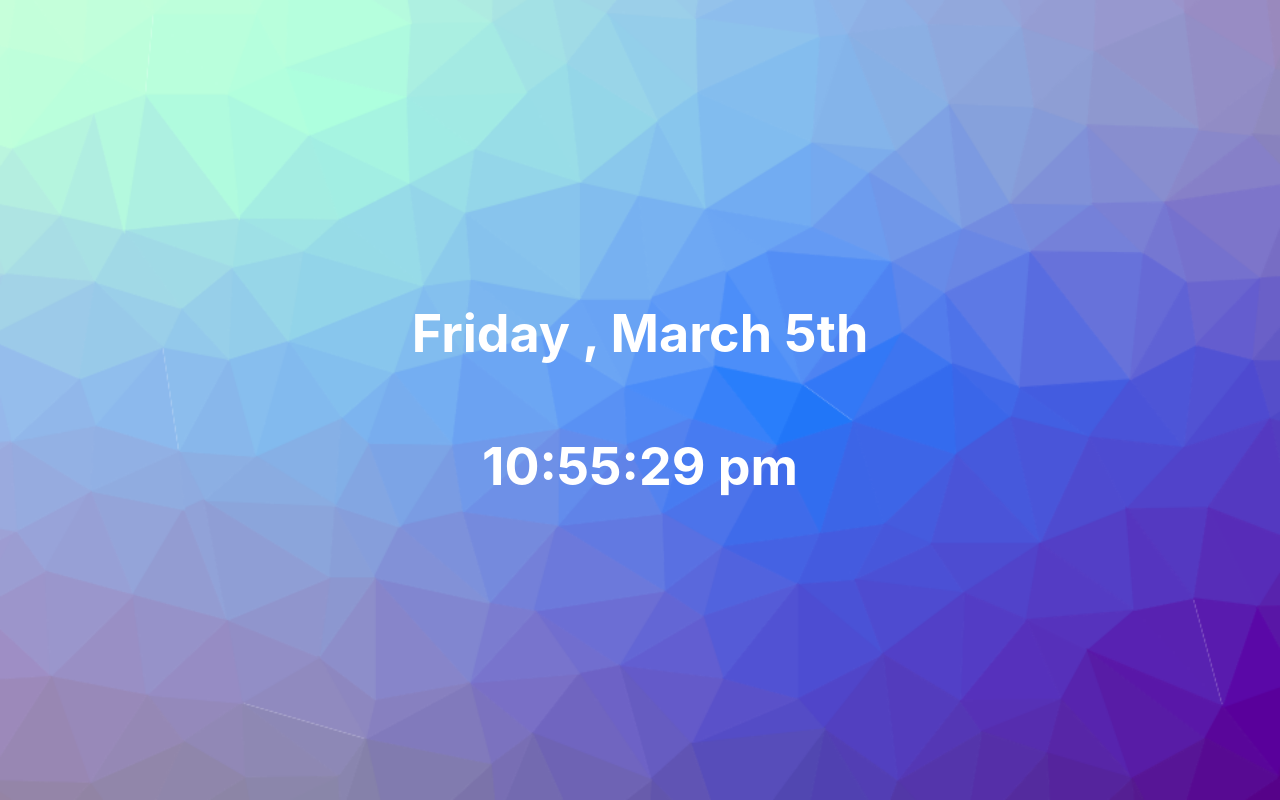
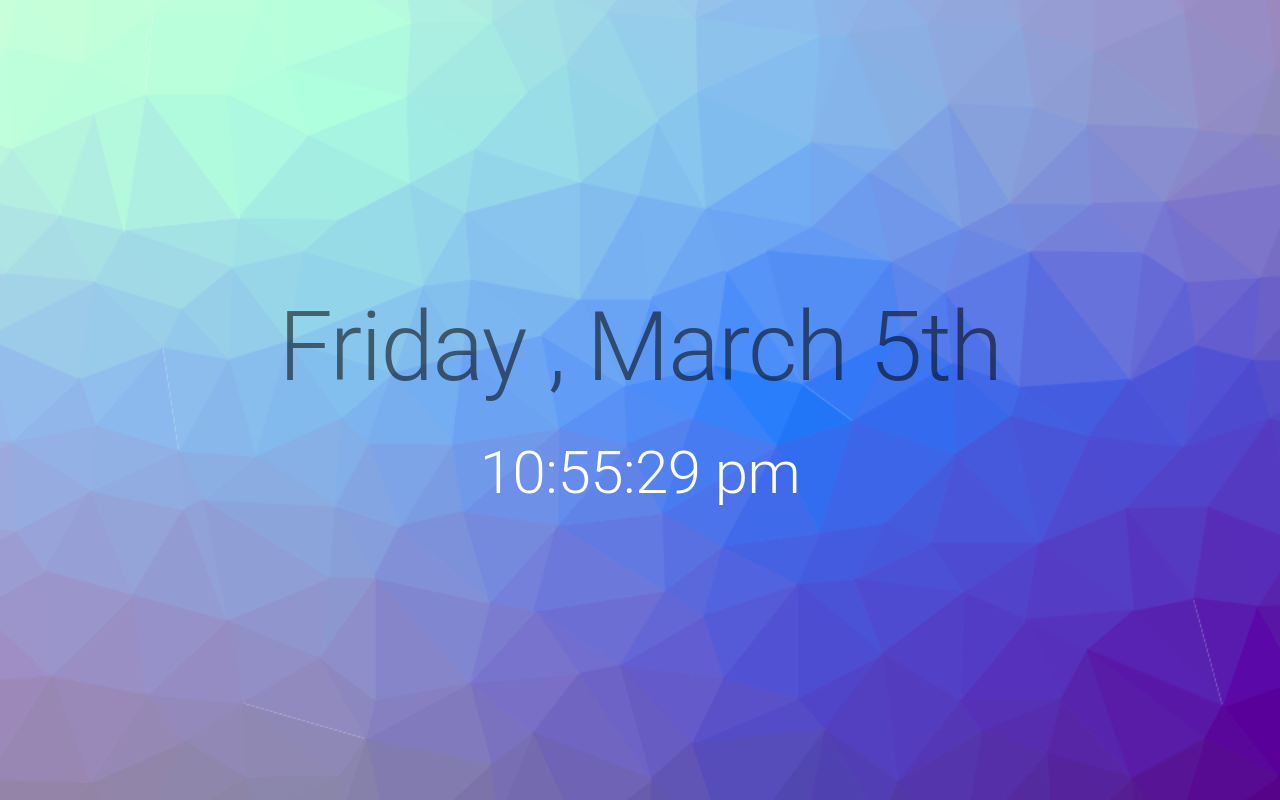
Before and after one commit to amjadorfali/todo-react-app, a React (Create React App) app: page / in a window 1280 px wide. Built offline with nearby package versions, Linux system fonts and the light colour scheme.

Commit message:
💄  Introduce MUI components (#2)
Co-authored-by: Amjad Orfali <amjad.orfali@washmen.com>

```diff
--- a/package.json
+++ b/package.json
@@ -3,6 +3,7 @@
   "version": "0.1.0",
   "private": true,
   "dependencies": {
+    "@material-ui/core": "^4.11.3",
     "@testing-library/jest-dom": "^5.11.4",
     "@testing-library/react": "^11.1.0",
     "@testing-library/user-event": "^12.1.10",
--- a/src/App.tsx
+++ b/src/App.tsx
@@ -1,7 +1,7 @@
 import React, { useEffect } from "react";
-import logo from "./logo.svg";
 import "./App.css";
 import moment from "moment";
+import { Typography } from "@material-ui/core";
 
 function App() {
   const [time, setTime] = React.useState<string>();
@@ -19,8 +19,10 @@ function App() {
   return (
     <div className="App">
       <header className="App-header">
-        <h1>{date}</h1>
-        <h1>{time}</h1>
+        <Typography gutterBottom color={"textSecondary"} variant={"h1"}>
+          {date}
+        </Typography>
+        <Typography variant={"h2"}>{time}</Typography>
       </header>
     </div>
   );
```
Also changed, not shown: tsconfig.json (added, +26 -0 lines), 2 other files (tests, documents, lock files or other folders).
